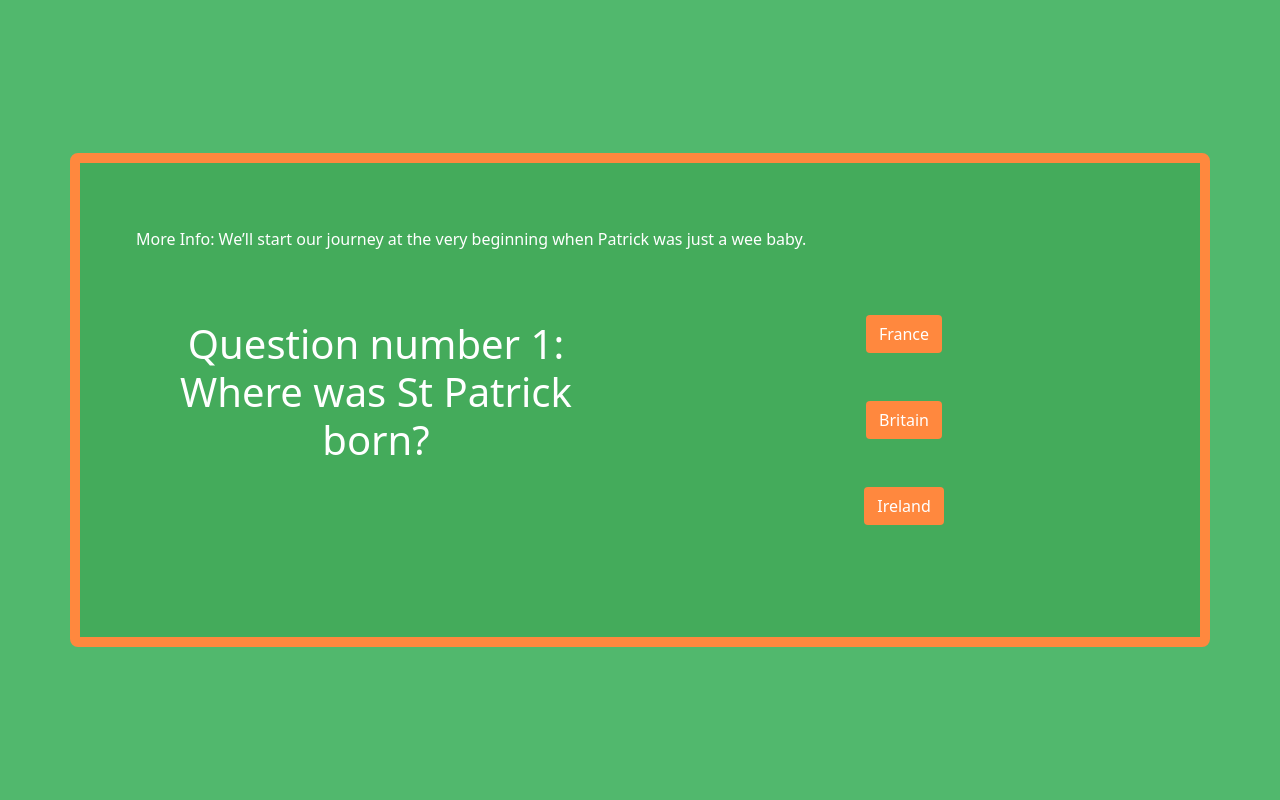
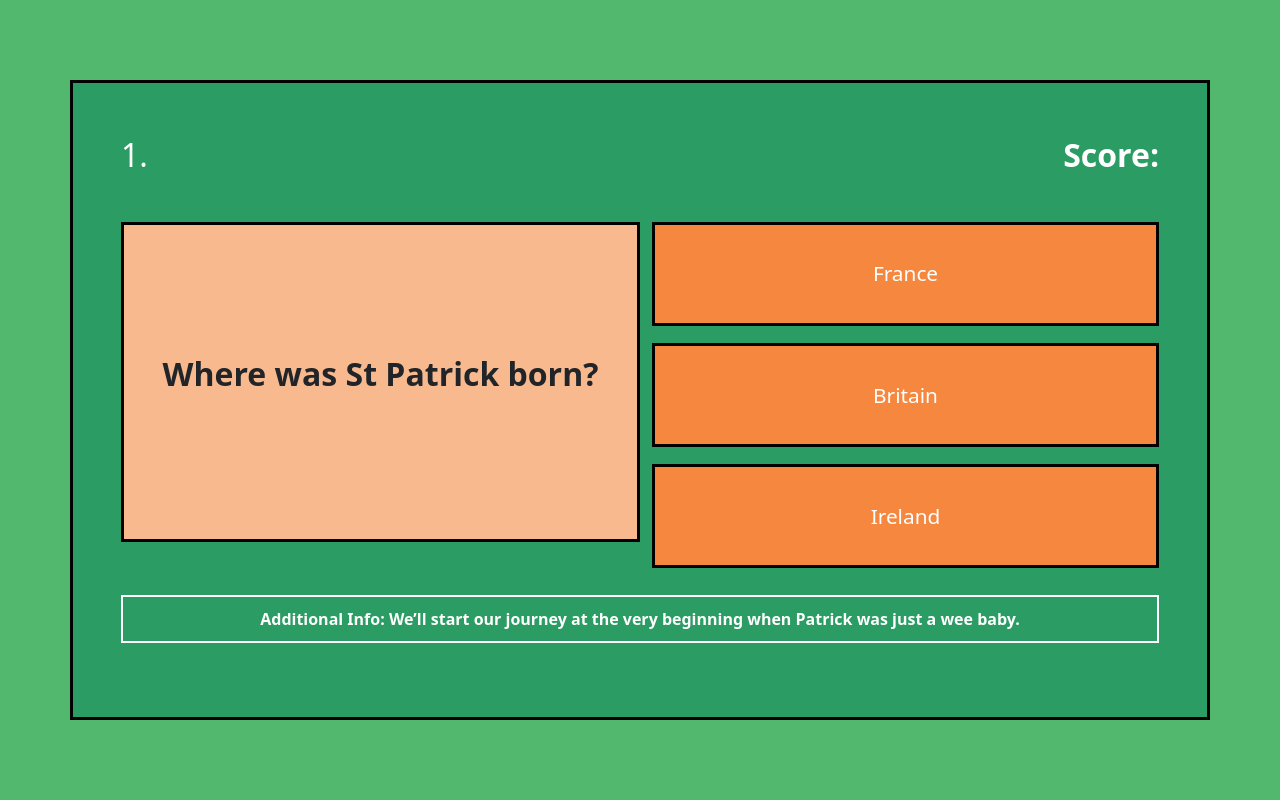
Before and after one commit to Manojlovic1998/Hackathon2021-team27, a Flask app: page /first_question in a window 1280 px wide. Shown: the part 80-880 px from the top of the page. Run offline with Flask 2, Linux system fonts and the light colour scheme.

Commit message:
Re-style questions page

```diff
--- a/static/css/style.css
+++ b/static/css/style.css
@@ -69,18 +69,77 @@ body {
 }
 
 /* Questions page css */
+.question-row-wrap {
+    border: 3px solid #000000;
+    background-color: #2b9c63;
+    min-height: 40rem;
+    flex-direction: row;
+    max-height: fit-content;
+}
+
+.question-wrap {
+    background: #f7b98d;
+    border: 3px solid #000000;
+    min-height: 20rem;
+    max-height: fit-content;
+}
+
+.question-wrap>*{
+    font-size: 2rem;
+}
+
+.question-number-wrap {
+    width: 100%;
+    display: flex;
+    justify-content: space-between;
+}
+
+.question-number{
+    font-size: 2rem;
+    width: fit-content;
+}
+
+.score-number{
+    font-size: 2rem;
+    width: fit-content;
+}
 .question-border {
-    border-radius: .3rem;
-    border: 10px solid #ff883e;
-    border-radius: 8px;
+    border: 3px solid #000000;
 }
 
 .orange-background {
     background-color: #ff883e;
 }
 
-.text-justify {
-    text-align: justify;
+.additionalInfo-question{
+    border: 2px solid #ffffff;
+    height: 3rem;
+}
+
+.answer-btn {
+    background-color: #f5873f;
+    border-radius: 0;
+    border: 3px solid #000000;
+    font-size: 1.3rem;
+    height: 30%;
+}
+
+.correct-answer-message {
+    background-color: #f8cd76;
+    border: 3px solid #000000;
+    margin-top: 1.2rem;
+    padding: 10px 0px 10px 0px;
+    font-size: 1.2rem;
+    font-weight: bold;
+}
+
+.incorrect-answer-message {
+    background-color: #f88476;
+    border: 3px solid #000000;
+    margin-top: 1.2rem;
+    padding: 10px 0px 10px 0px;
+    font-size: 1.2rem;
+    font-weight: bold;
 }
 
 @media (min-width: 992px) {
--- a/static/js/script.js
+++ b/static/js/script.js
@@ -12,7 +12,7 @@ checkAnswer = (answer) => {
 
 }
 
-let allButtons = Array.from(document.getElementsByClassName('answer'));
+let allButtons = Array.from(document.getElementsByClassName('answer-btn'));
 allButtons.forEach(button => {
     button.addEventListener('click', () => {
         let answer = button.innerText;
--- a/templates/questions.html
+++ b/templates/questions.html
@@ -4,42 +4,41 @@
 
 <div class="hero-section position-absolute align-items-center d-flex w-100">
     <div class="container">
-        <div class="row align-items-center text-center justify-content-center jumbatron question-border">
-            <div class="row text-justify text-white">
-                <p>More Info: {{ questions[question_nr].more_info }}</p>
+        <div class="question-row-wrap row text-center p-5">
+            <div class="question-number-wrap px-0">
+                <p class="text-white wf-bold question-number">{{ next_question }}.</p>
+                <p id="scoreNumber" class="score-number text-white fw-bold">Score: </p>
             </div>
-
-            <div class="col-md-6 mb-5">
-                <h1 class="text-white text-center">Question number {{ next_question }}: {{ questions[question_nr].question }}</h1>
+            <!-- Question is rendered below.-->
+            <div class="question-wrap col-12 col-md-6 d-flex justify-content-center align-items-center">
+                <p class="text-black fw-bold">{{ questions[question_nr].question }}</p>
             </div>
-            <div id="answers" class="col-md-6">
-                <div class="row pt-5">
-                    {% for answer in answers %}
-                        <div class="col-12 mb-5">
-                            <button class="text-center btn text-white orange-background answer">{{ answer }}</button>
-                        </div>
-                    {% endfor %}
+            <!-- Answers fields are rendered below. -->
+            <div class="answers-wrap d-flex flex-column pe-0 justify-content-between col-12 col-md-6" id="answers">
+                {% for answer in answers %}
+                    <button class="w-100 text-center btn text-white answer-btn">{{ answer }}</button>
+                {% endfor %}
+           </div>
+           <!-- Answers fail or pass messages are rendered below. -->
+           <div class="anwser-messages px-0">
+                <div class="correct-answer-message w-100 d-flex flex-column justify-content-around mb-4 d-none" id="correct">
+                    <p class="text-black">CORRECT! Congratulations, you have won 1 Shamrock.</p>
+                    <a href="{{ url_for('questions_loop', current_question=next_question) }}" class="btn text-white text-center">Next question</a>
                 </div>
 
-                <div class="row d-none" id="correct">
-                    <div class="col-12">
-                        <h4 class="text-white font-italic mb-2">CORRECT! Congratulations, you have won 1 Shamrock to use in Paddy’s Pub.</h4>
-                        <a href="{{ url_for('questions_loop', current_question=next_question) }}" class="btn text-white w-75 mb-2 orange-background text-center">Next question</a>
-                        <button class="text-center btn orange-background text-white w-75 mb-2 d-none">Next question</button>
-                    </div>
+                <div class="incorrect-answer-message d-flex flex-column justify-content-around w-100 mb-4 d-none" id="incorrect">
+                    <p class="text-white fw-bold">Incorrect! I’m sorry but you have missed out on 1 Shamrock.</p>
+                    <a href="{{ url_for('questions_loop', current_question=next_question) }}" class="btn text-white text-center">Next question</a>
                 </div>
-
-                <div class="row d-none" id="incorrect">
-                    <div class="col-12">
-                        <h4 class="text-white font-italic mb-2">Incorrect! I’m sorry but you have missed out on 1 Shamrock.</h4>
-                        <a href="{{ url_for('questions_loop', current_question=next_question) }}" class="btn text-white w-75 mb-2 orange-background text-center">Next question</a>
-                        <button class="text-center btn orange-background text-white w-75 mb-2 d-none">Next question</button>
-                    </div>
-                </div>
+           </div>
+           <!-- Additional information about the question is provided below. -->
+            <div class="w-100 d-flex additionalInfo-question justify-content-center align-items-center">
+                <p class="text-white fw-bold m-0">Additional Info: {{ questions[question_nr].more_info }}</p>
             </div>
         </div>
+    </div>
 
-        <div class="d-none">{{ next_question }}</div>
+    <div class="d-none">{{ next_question }}</div>
 
         <script type="text/javascript">
             let myVar = "{{ questions[question_nr].correct }}";
```
